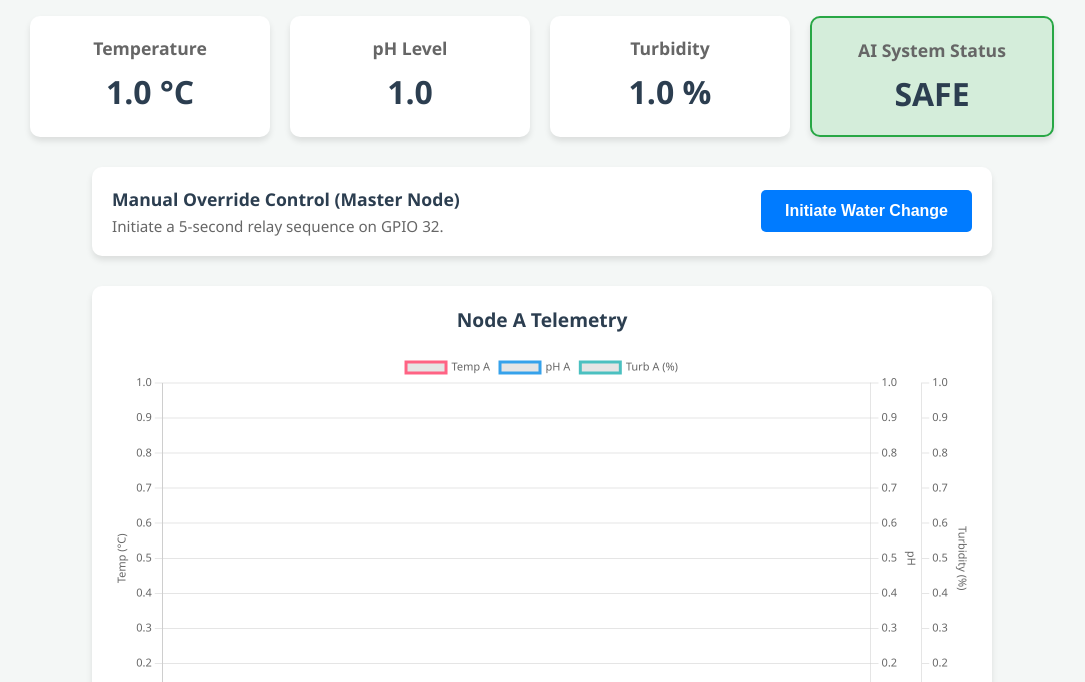
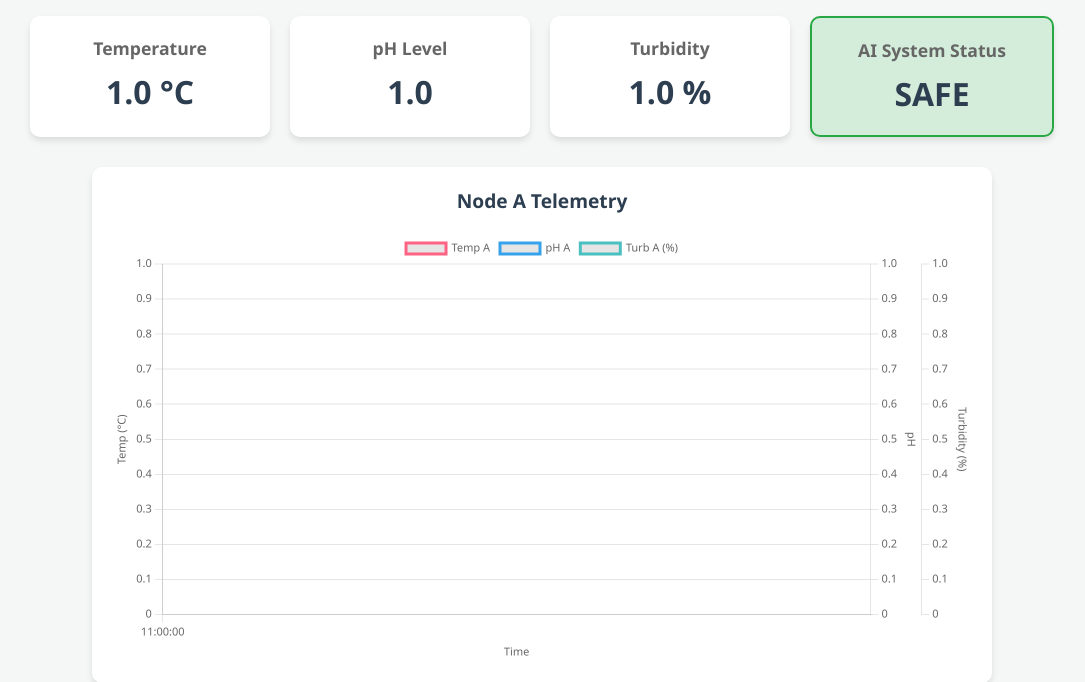
Before and after one commit to victorskie/aquaculture_backend, a Django app: template telemetry/templates/telemetry/dashboard.html in a window 1280 px wide. Shown: the part 228-910 px from the top of the page, without its empty margins (98-1183 px from the left). Run offline with Django 5.2, Linux system fonts and the light colour scheme; the template is opened without the code that fills it: values that come from a table or form of the project are taken from there, others are empty; tables that the repository leaves empty hold one stand-in row (values such as "Sample post").

Commit message:
Comment out the initiate water change button
Commented out the Manual Override Control card section in the dashboard.

```diff
--- a/telemetry/templates/telemetry/dashboard.html
+++ b/telemetry/templates/telemetry/dashboard.html
@@ -58,7 +58,7 @@
         </div>
     </div>
 
-    <div class="card" style="width: 100%; max-width: 860px; margin: 0 auto 30px auto; display: flex; justify-content: space-between; align-items: center; text-align: left;">
+    <!-- <div class="card" style="width: 100%; max-width: 860px; margin: 0 auto 30px auto; display: flex; justify-content: space-between; align-items: center; text-align: left;">
         <div>
             <h3 style="margin: 0; color: #2c3e50;">Manual Override Control (Master Node)</h3>
             <p style="margin: 5px 0 0 0; color: #666; font-size: 0.95rem;">Initiate a 5-second relay sequence on GPIO 32.</p>
@@ -72,7 +72,7 @@
                 {% if water_change_requested %}Command Queued...{% else %}Initiate Water Change{% endif %}
             </button>
         </form>
-    </div>
+    </div> -->
 
     <div class="charts-wrapper">
         <div class="chart-container">
```
